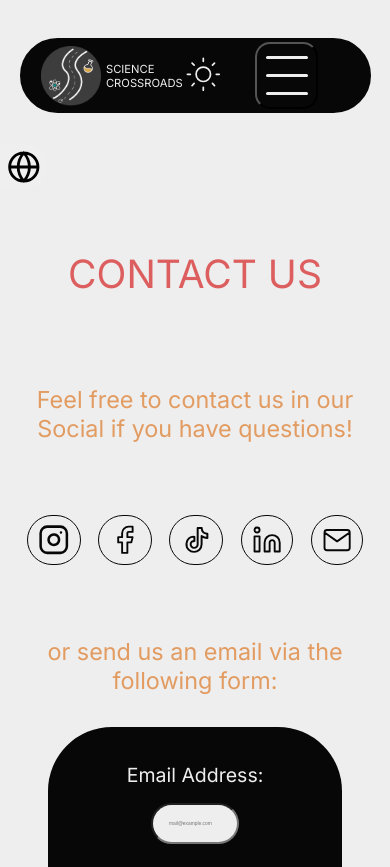
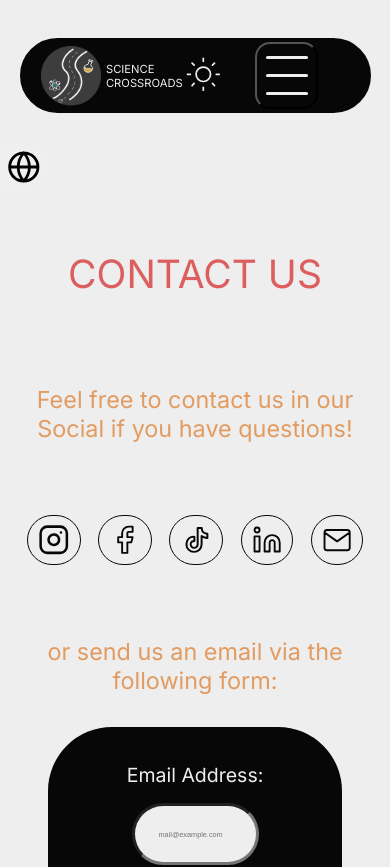
Before and after one commit to Alekosss/ScienceCrossroads, a SvelteKit app: page /pages/contact in a window 390 px wide. Shown: the top 867 px of the page. Built offline with nearby package versions, Linux system fonts and the light colour scheme.

Commit message:
polishing contact for mobile

```diff
--- a/src/routes/pages/contact/+page.svelte
+++ b/src/routes/pages/contact/+page.svelte
@@ -411,6 +411,10 @@
             font-size: clamp(5vw,6vw,7vw);
         }
 
+        input {
+            zoom: 1.5;
+        }
+
         label {
             font-size: 5vw;
         }
```
